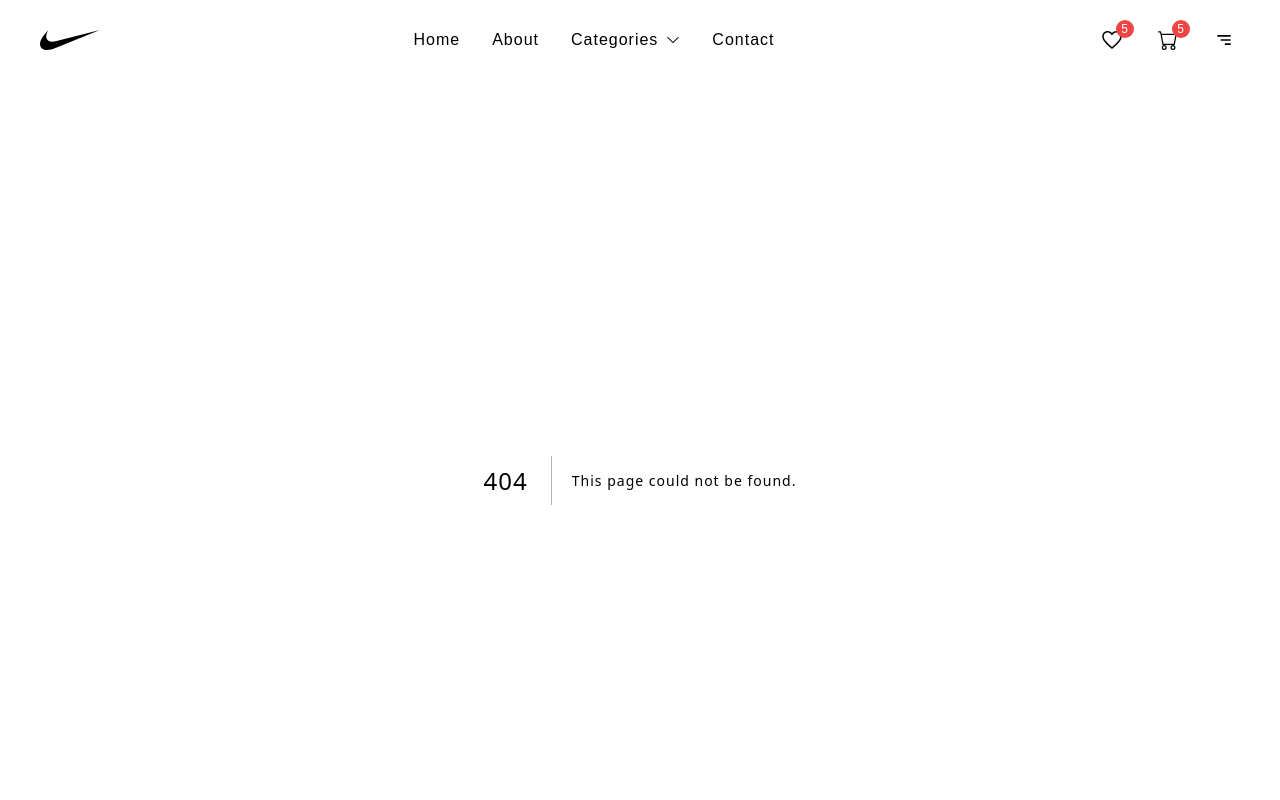
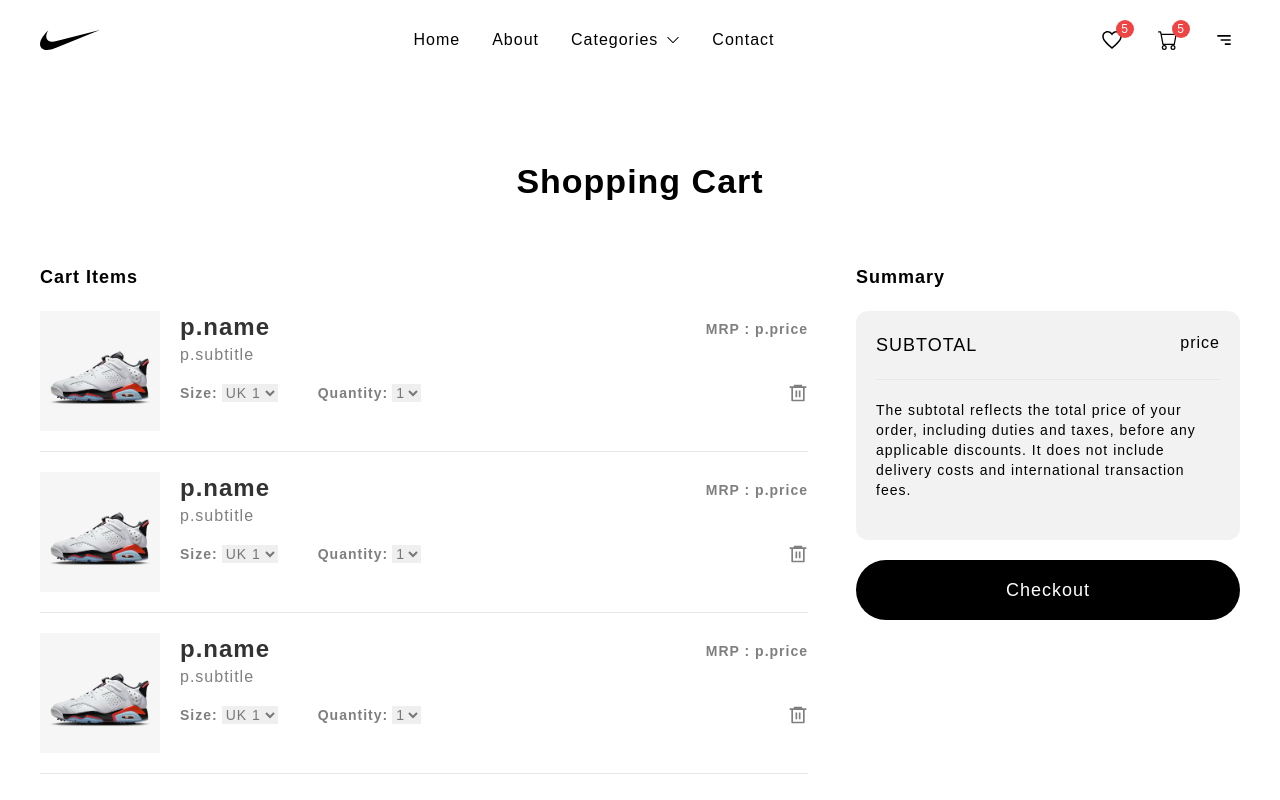
Before and after one commit to catkidd/next-ecom, a Next.js app: page /cart in a window 1280 px wide. Before the commit this address had no page. Shown: the top 800 px of the page. Built offline with nearby package versions, Linux system fonts and the light colour scheme.

Commit message:
add: cart page / cart items added

```diff
--- /dev/null
+++ b/components/CartItems.jsx
@@ -0,0 +1,70 @@
+import React from "react";
+import { RiDeleteBin6Line } from "react-icons/ri";
+
+const CartItems = () => {
+    return (
+        <div className="flex py-5 gap-3 md:gap-5 border-b">
+            {/* IMAGE START */}
+            <div className="shrink-0 aspect-square w-[50px] md:w-[120px]">
+                <img src="/product-1.webp" alt="product-1" />
+            </div>
+            {/* IMAGE END */}
+
+            <div className="w-full flex flex-col">
+                <div className="flex flex-col md:flex-row justify-between">
+                    {/* PRODUCT TITLE */}
+                    <div className="text-lg md:text-2xl font-semibold text-black/[0.8]">p.name</div>
+
+                    {/* PRODUCT SUBTITLE */}
+                    <div className="text-sm md:text-md font-medium text-black/[0.5] block md:hidden">
+                        p.subtitle1
+                    </div>
+
+                    {/* PRODUCT PRICE */}
+                    <div className="text-sm md:text-md font-bold text-black/[0.5] mt-2">
+                        MRP : p.price
+                    </div>
+                </div>
+                {/* PRODUCT SUBTITLE */}
+                <div className="text-md font-medium text-black/[0.5] hidden md:block">
+                    p.subtitle
+                </div>
+
+                <div className="flex items-center justify-between mt-4">
+                    <div className="flex items-center gap-2 md:gap-10 text-black/[0.5] text-sm md:text-md">
+                        <div className="flex items-center gap-1">
+                            <div className="font-semibold">Size:</div>
+                            <select className="hover:text-black">
+                                <option value="1">UK 1</option>
+                                <option value="2">UK 2</option>
+                                <option value="3">UK 3</option>
+                                <option value="4">UK 4</option>
+                                <option value="5">UK 5</option>
+                                <option value="6">UK 6</option>
+                                <option value="7">UK 7</option>
+                                <option value="8">UK 8</option>
+                            </select>
+                        </div>
+
+                        <div className="flex items-center gap-1">
+                            <div className="font-semibold">Quantity:</div>
+                            <select className="hover:text-black">
+                                <option value="1">1</option>
+                                <option value="2">2</option>
+                                <option value="3">3</option>
+                                <option value="4">4</option>
+                                <option value="5">5</option>
+                                <option value="6">6</option>
+                                <option value="7">7</option>
+                                <option value="8">8</option>
+                            </select>
+                        </div>
+                    </div>
+                    <RiDeleteBin6Line className="cursor-pointer text-black/[0.5] hover:text-black text-[16px] md:text-[20px]" />
+                </div>
+            </div>
+        </div>
+    );
+};
+
+export default CartItems;
--- /dev/null
+++ b/pages/cart.js
@@ -0,0 +1,85 @@
+import React from "react";
+import Image from "next/image";
+import Link from "next/link";
+import Wrapper from "@/components/Wrapper";
+import CartItems from "@/components/CartItems";
+// import CartItem from "@/components/CartItem";
+
+const Cart = () => {
+    return (
+        <div className="w-full md:py-20">
+            <Wrapper>
+                {/* HEADING AND PARAGRAPH START */}
+                <div className="text-center max-w-[800px] mx-auto mt-8 md:mt-0">
+                    <div className="text-[28px] md:text-[34px] mb-5 font-semibold leading-tight">
+                        Shopping Cart
+                    </div>
+                </div>
+                {/* HEADING AND PARAGRAPH END */}
+
+                {/* CART CONTENT START */}
+                <div className="flex flex-col lg:flex-row gap-12 py-10">
+                    {/* CART ITEMS START */}
+                    <div className="flex-[2]">
+                        <div className="text-lg font-bold">Cart Items</div>
+                        <CartItems />
+                        <CartItems />
+                        <CartItems />
+                    </div>
+
+                    {/* CART ITEMS END */}
+
+                    {/* SUMMARY START */}
+                    <div className="flex-[1]">
+                        <div className="text-lg font-bold">Summary</div>
+
+                        <div className="p-5 my-5 bg-black/[0.05] rounded-xl">
+                            <div className="flex justify-between">
+                                <div className="uppercase text-md md:text-lg font-medium text-black">
+                                    Subtotal
+                                </div>
+                                <div>price</div>
+                            </div>
+                            <div className="text-sm md:text-md py-5 border-t mt-5">
+                                The subtotal reflects the total price of your order, including
+                                duties and taxes, before any applicable discounts. It does not
+                                include delivery costs and international transaction fees.
+                            </div>
+                        </div>
+                        {/* BUTTON START */}
+                        <button className="w-full py-4 rounded-full bg-black text-white text-lg font-medium transition-transform active:scale-95 mb-3 hover:opacity-75 flex items-center gap-2 justify-center">
+                            Checkout
+                        </button>
+                        {/* BUTTON END */}
+                    </div>
+                    {/* SUMMARY END */}
+                </div>
+                {/* CART CONTENT END */}
+
+                {/* this is for empty cart */}
+                {/* <div className="flex-[2] flex flex-col items-center pb-[50px] md:mt-14">
+                    <Image
+                        src="/empty-cart.jpg"
+                        alt="empty-cart"
+                        width={300}
+                        height={300}
+                        className="w-[300px] md:w-[400px]"
+                    />
+                    <span className="text-xl font-bold">Your cart is empty</span>
+                    <span className="text-center mt-4">
+                        Looks like you have not added anything in your cart.
+                        <br />
+                        Go ahead and explore top categories.
+                    </span>
+                    <Link
+                        href="/"
+                        className="py-4 px-8 rounded-full bg-black text-white text-lg font-medium transition-transform active:scale-95 mb-3 hover:opacity-75 mt-8">
+                        Continue Shopping
+                    </Link>
+                </div> */}
+            </Wrapper>
+        </div>
+    );
+};
+
+export default Cart;
```
